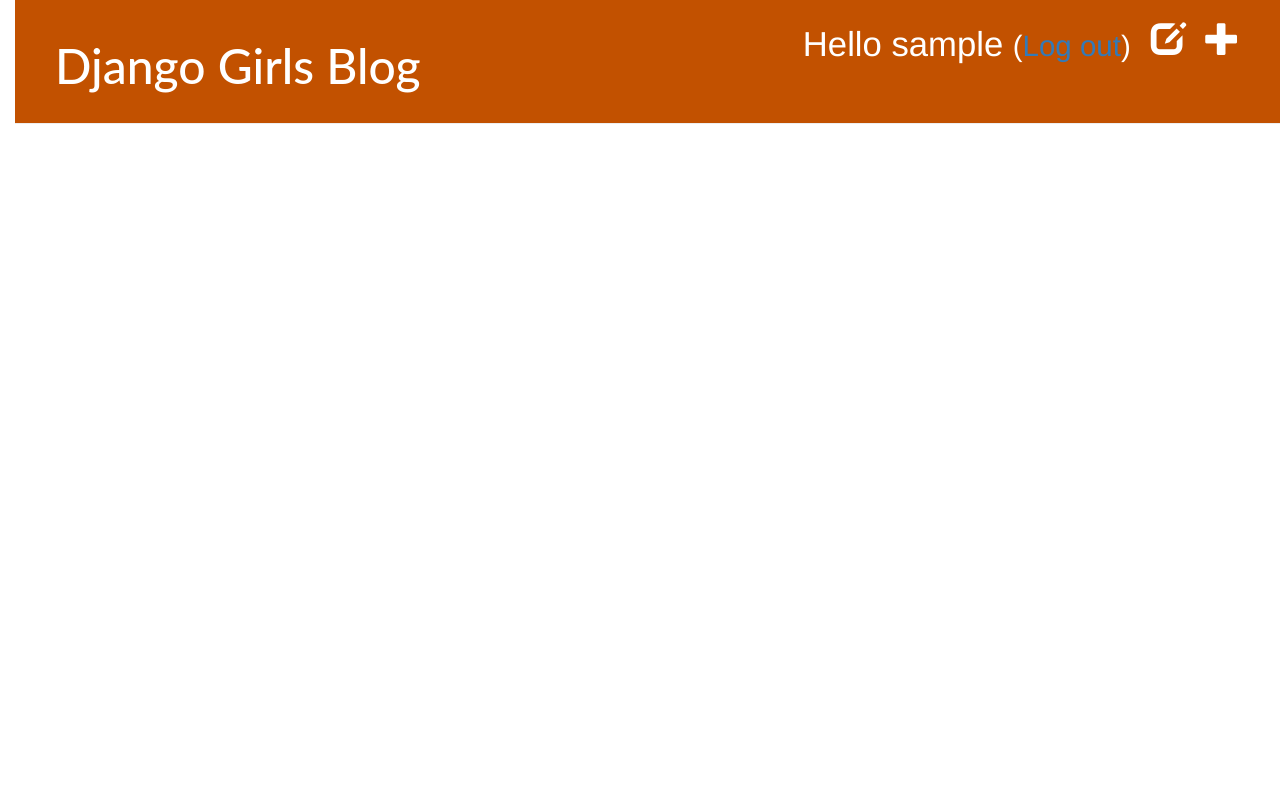
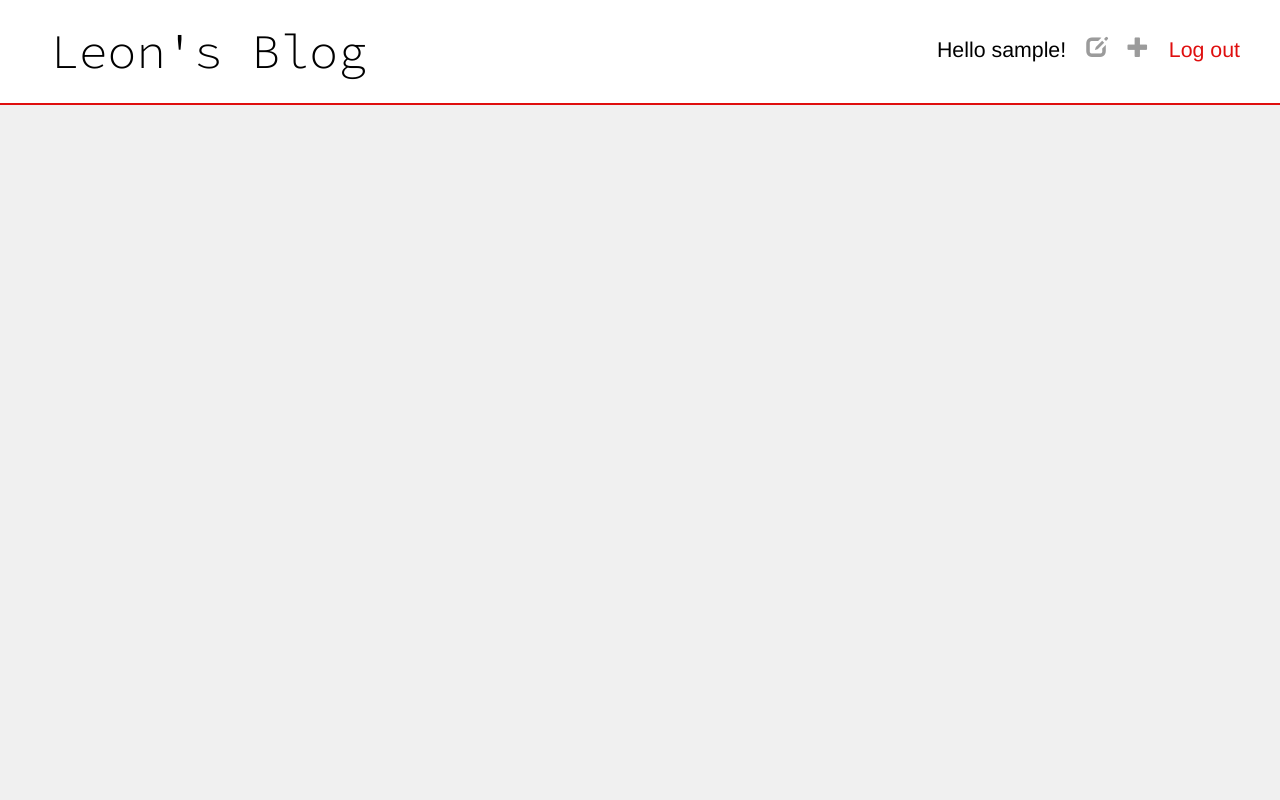
Before and after one commit to leonchancelier/my-first-blog, a Django app: page / in a window 1280 px wide. Run offline with Django 3.2, Linux system fonts and the light colour scheme; the visitor is signed in with stand-in values (Sample User, id 1); data that the repository does not hold is empty; some libraries are stand-ins or nearby versions.

Commit message:
Altered the blog design with CSS and HTML

```diff
--- a/blog/static/css/blog.css
+++ b/blog/static/css/blog.css
@@ -1,19 +1,26 @@
+body{
 
-body {
-    padding-left: 15px;
+    background: #f0f0f0;
+
 }
 
-
 .page-header {
-    background-color: #C25100;
+    border-bottom-color: #df0e0e;
+    background: #ffffff;
+    border-bottom-width: 2px;
     margin-top: 0;
-    padding: 20px 20px 20px 40px;
+    margin-bottom: 3pc;
+    padding: 5px 20px 15px 50px;
 }
 
 .page-header h1, .page-header h1 a, .page-header h1 a:visited, .page-header h1 a:active {
-    color: #ffffff;
+    color: black;
     font-size: 36pt;
     text-decoration: none;
+}
+
+.page-header p {
+    color: black;
 }
 
 .content {
@@ -21,7 +28,7 @@ body {
 }
 
 h1, h2, h3, h4 {
-    font-family: 'Lato';
+    font-family: 'Source Code Pro', monospace;
 }
 
 .date {
@@ -37,14 +44,31 @@ h1, h2, h3, h4 {
 }
 
 .top-menu, .top-menu:hover, .top-menu:visited {
-    color: #ffffff;
-    float: right;
-    font-size: 26pt;
+    float:right;
+    font-size: 16pt;
     margin-right: 20px;
+    padding-top: 30px;
 }
 
 .post {
-    margin-bottom: 70px;
+    background: #ffffff;
+    padding: 0.8pc 2pc 2pc 2pc;
+    margin-bottom: 30px;
+    border-bottom: solid;
+    border-bottom-color: #df0e0e;
+    border-bottom-width: 2px;
+}
+
+.detail-post {
+
+    padding: 2pc;
+
+}
+
+
+
+.post-link, .post-link:hover{
+    color: #df0e0e;
 }
 
 .post h2 a, .post h2 a:visited {
--- a/blog/templates/blog/base.html
+++ b/blog/templates/blog/base.html
@@ -1,22 +1,31 @@
 {% load static %}
 <html>
+
 <head>
-        <title>Django Girls blog</title>
+    <title>Leon's blog</title>
     <link rel="stylesheet" href="//maxcdn.bootstrapcdn.com/bootstrap/3.2.0/css/bootstrap.min.css">
     <link rel="stylesheet" href="//maxcdn.bootstrapcdn.com/bootstrap/3.2.0/css/bootstrap-theme.min.css">
-        <link href='//fonts.googleapis.com/css?family=Lobster&subset=latin,latin-ext' rel='stylesheet' type='text/css'>
+    <link href="https://fonts.googleapis.com/css2?family=Source+Code+Pro:ital,wght@0,300;1,300&display=swap"
+        rel="stylesheet">
     <link rel="stylesheet" href="{% static 'css/blog.css' %}">
 </head>
+
 <body>
     <div class="page-header">
         {% if user.is_authenticated %}
-        <a href="{% url 'post_new' %}" class="top-menu"><span class="glyphicon glyphicon-plus"></span></a>
-        <a href="{% url 'post_draft_list' %}" class="top-menu"><span class="glyphicon glyphicon-edit"></span></a>
-        <p class="top-menu">Hello {{ user.username }} <small>(<a href="{% url 'logout' %}">Log out</a>)</small></p>
+
+            <a class="top-menu post-link" href="{% url 'logout' %}" class="post-link">Log out</a>
+            <a href="{% url 'post_new' %}" class="top-menu"><span class="glyphicon glyphicon-plus"
+                    style="color: #9b9b9b"></span></a>
+            <a href="{% url 'post_draft_list' %}" class="top-menu"><span class="glyphicon glyphicon-edit"
+                    style="color: #9b9b9b"></span></a>
+            <p class="top-menu">Hello {{ user.username }}! </p>
             {% else %}
-        <a href="{% url 'login' %}" class="top-menu"><span class="glyphicon glyphicon-lock"></span></a>
+            <a href="{% url 'login' %}" class="top-menu"><span class="glyphicon glyphicon-lock"
+                    style="color: #9b9b9b"></span></a>
+
         {% endif %}
-    <h1><a href="/">Django Girls Blog</a></h1>
+        <h1><a href="/">Leon's Blog</a></h1>
     </div>
     <div class="content container">
         <div class="row">
@@ -27,4 +36,5 @@
         </div>
     </div>
 </body>
+
 </html>
--- a/blog/templates/blog/post_list.html
+++ b/blog/templates/blog/post_list.html
@@ -3,12 +3,12 @@
 {% block content %}
     {% for post in posts %}
         <div class="post">
+            <h1><a href="{% url 'post_detail' pk=post.pk %}" class="post-link">{{ post.title }}</a></h1>
+            <br><p>{{ post.text|linebreaksbr }}</p>
             <div class="date">
-                {{ post.published_date }}
+                <br>{{ post.published_date }}
             </div>
-            <h1><a href="{% url 'post_detail' pk=post.pk %}">{{ post.title }}</a></h1>
-            <p>{{ post.text|linebreaksbr }}</p>
-            <a href="{% url 'post_detail' pk=post.pk %}">Comments: {{ post.approved_comments.count }}</a>
+            <br><a href="{% url 'post_detail' pk=post.pk %}" class="post-link">Comments: {{ post.approved_comments.count }}</a>
         </div>
     {% endfor %}
 {% endblock content %}
```
Also changed, not shown: blog/templates/blog/post_detail.html (+11 -7 lines). Lines whose indentation alone changed are shown as unchanged.
